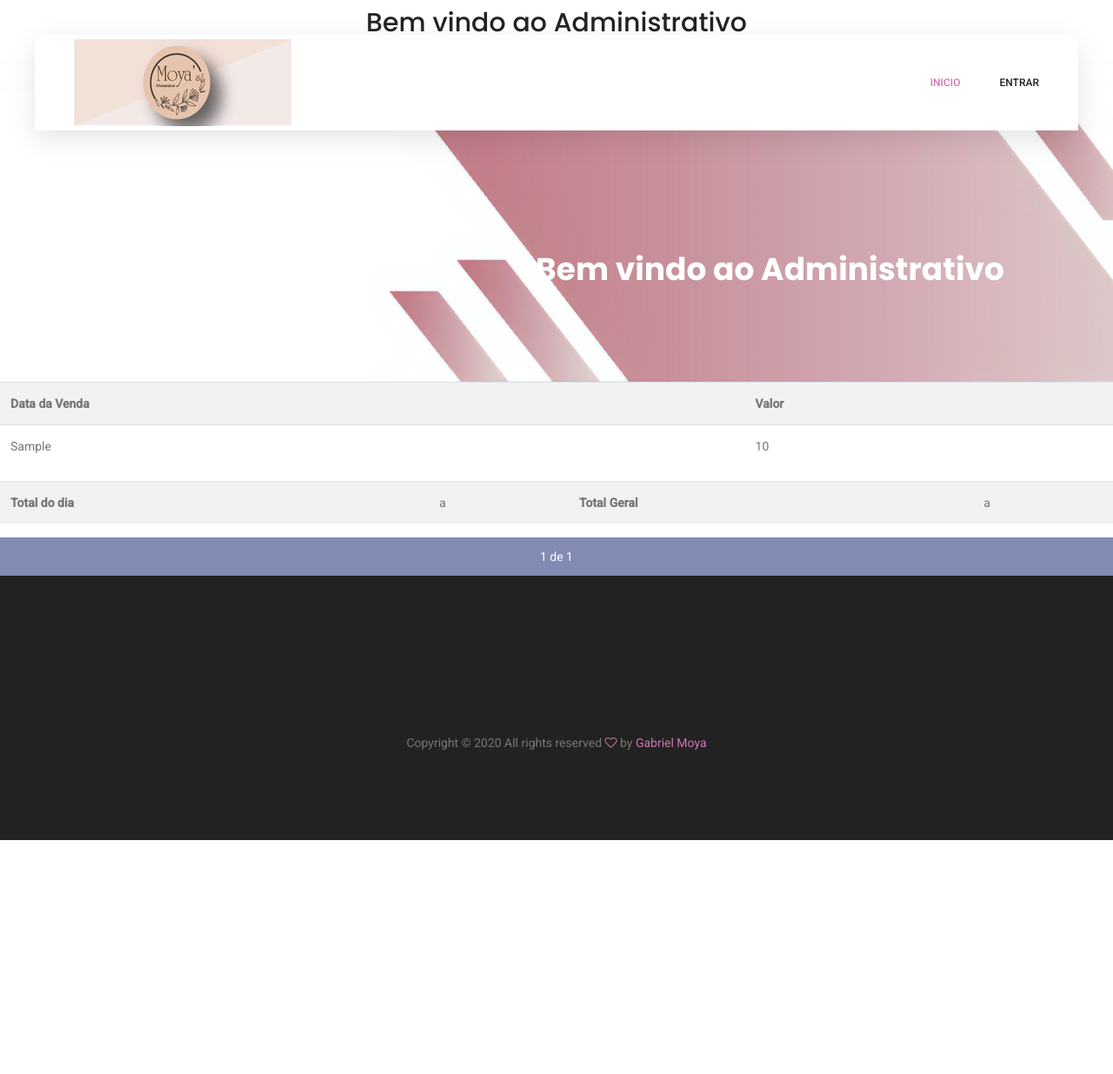
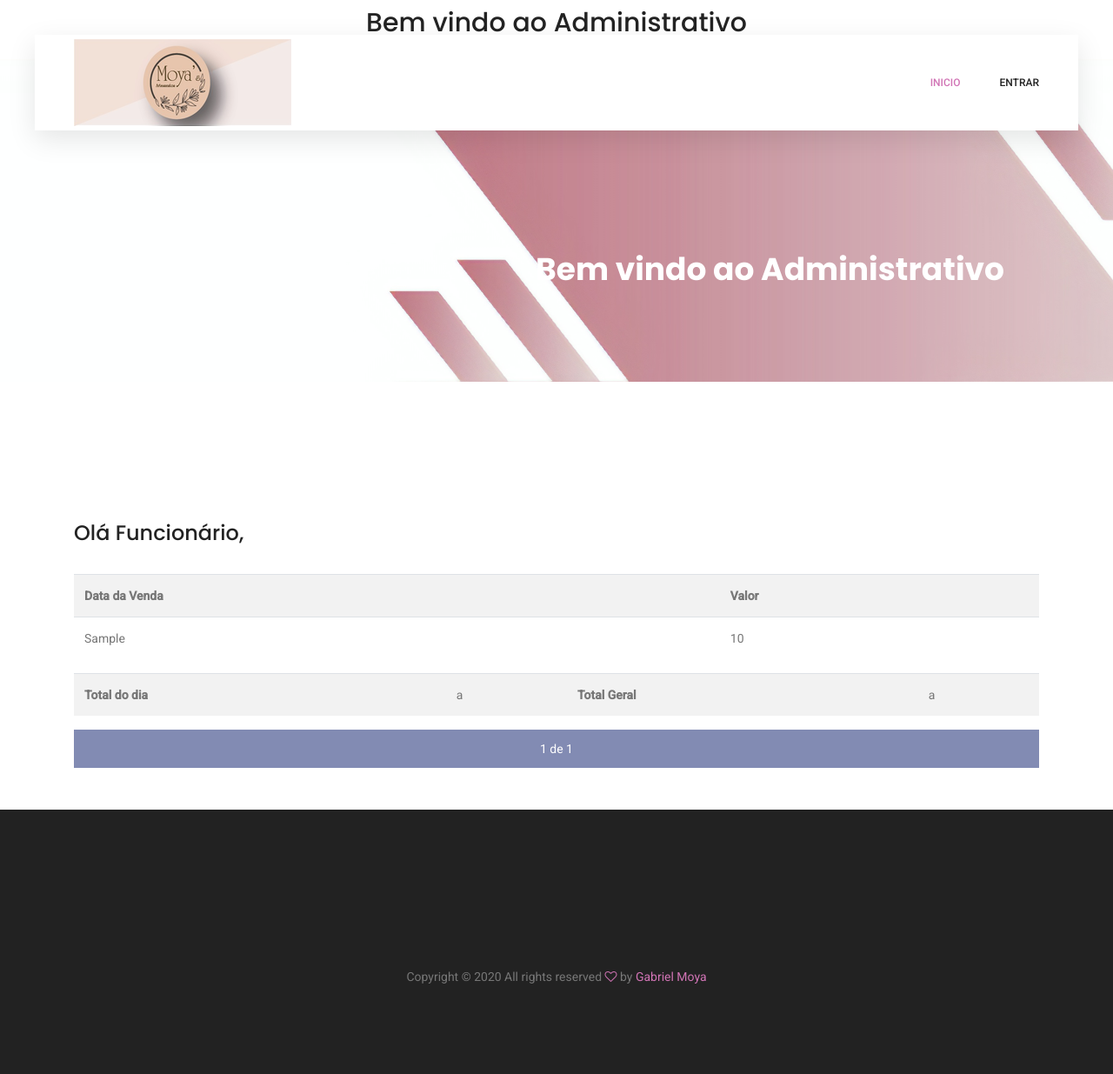
Before and after one commit to GabrielMoyaNascimento/TCC, a Django app: template Progressao/cadastros/templates/cadastros/index.html in a window 1280 px wide. Shown: the whole page at 87% size. Before the commit the page ends 966 px from the top, so only its background shows below. Run offline with Django 3.2, Linux system fonts and the light colour scheme; the template is opened without the code that fills it: most values are stand-ins (such as "Sample title", 1, 10 or a date in 2020); some libraries are stand-ins or nearby versions.

Commit message:
criando protótipo da lista de vendas no index do adm

```diff
--- a/Progressao/cadastros/templates/cadastros/index.html
+++ b/Progressao/cadastros/templates/cadastros/index.html
@@ -12,6 +12,15 @@
         </div>
     </div>
 </section>
+<div class="container mt-5 py-5">
+
+    <div class="row pt-5 mt-3">
+        <div class="col-lg">
+            {% if request.user.groups.all.0.name == "Administrador" %}
+            <h3>Olá Admin,</h3><br>
+            {% else %}
+            <h3>Olá Funcionário,</h3><br>
+            {% endif %}
 
             <table class="table table-striped">
 
@@ -25,7 +34,6 @@
                 <tr>
                     <td>{{venda.data_da_venda}}</td>
                     <td>{{venda.valor}}</td>
-
                 </tr>
 
                 {% empty %}
@@ -42,6 +50,9 @@
                 </table>
                 {% endif %}
             </table>
+        </div>
+    </div>
+
 <div class="filter-bar d-flex flex-wrap align-items-center">
     <div class="pagination mx-auto">
         <span class="step-links">
@@ -64,4 +75,5 @@
         </span>
     </div>
 </div>
+</div>
 {%endblock%}
```
Lines whose indentation alone changed are shown as unchanged.
